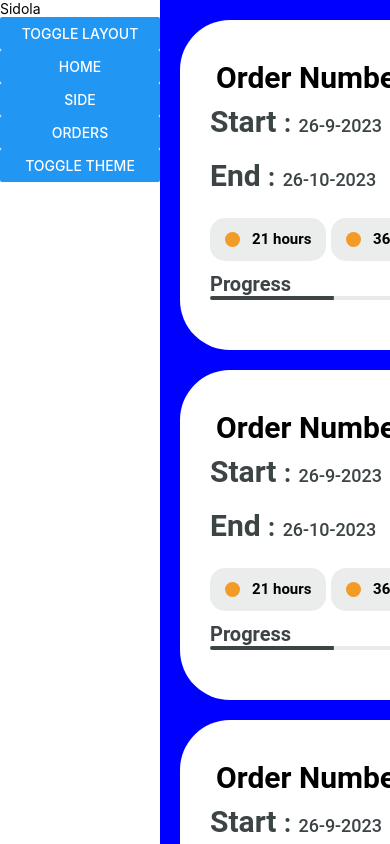
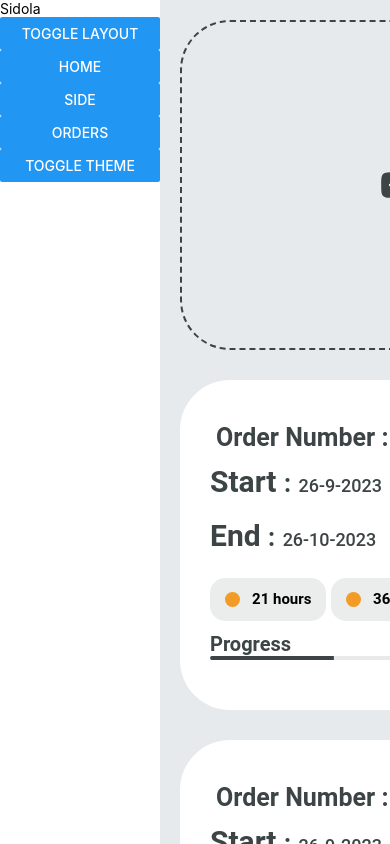
Before and after one commit to stap20/Textile-APP, a React Native app: screen / in a window 390 px wide. Both pictures are taken after a click on the button "ORDERS". Shown: the top 844 px of the page. Built offline with nearby package versions, Linux system fonts and the light colour scheme.

Commit message:
finshed page OrdersScreen

```diff
--- a/package.json
+++ b/package.json
@@ -17,7 +17,9 @@
     "react-i18next": "^13.3.1",
     "react-native": "0.72.6",
     "react-native-elements": "^3.4.3",
-    "react-native-restart": "^0.0.27"
+    "react-native-restart": "^0.0.27",
+    "react-native-svg": "^14.0.0",
+    "react-native-svg-transformer": "^1.1.0"
   },
   "devDependencies": {
     "@babel/core": "^7.20.0",
--- a/src/layout/LayoutManager.js
+++ b/src/layout/LayoutManager.js
@@ -7,7 +7,7 @@ import HomeScreen from '@screens/sidebar/HomeScreen';
 import OrdersScreen from '@screens/sidebar/orders/OrdersScreen';
 import LocalizationManager from '@localization/LocalizationManager'; // Import the LocalizationManager
 import {useTheme} from '@theme/ThemeProvider';
-
+import {convertToPxLayout} from '@styles/globalStyles';
 const LayoutManager = () => {
   const [selectedScreen, setSelectedScreen] = useState('Home');
   const {theme, toggleTheme, themeStyles} = useTheme();
@@ -64,7 +64,7 @@ const sidebarStyles = theme => {
       flex: 1, // Take up remaining space in the container
     },
     sidebarContainer: {
-      width: 160,
+      width: convertToPxLayout(160),
       backgroundColor: theme.colors.background,
     },
   });
--- a/src/screens/sidebar/orders/MechineCard.js
+++ b/src/screens/sidebar/orders/MechineCard.js
@@ -7,6 +7,7 @@ import {
   ordersStyle,
 } from '@styles/orders';
 import {useTheme} from '@theme/ThemeProvider';
+import {convertToPxLayout} from '@styles/globalStyles';
 
 export default function MechineCard({info, style}) {
   const {theme, toggleTheme, themeStyles} = useTheme();
@@ -21,8 +22,10 @@ export default function MechineCard({info, style}) {
         <View style={styles.header}>
           <View style={header.orderNumContainer}>
             <Text style={header.orderNumText}>
-              Order Number <Text style={{fontSize: 25}}>: </Text>
-              <Text style={{fontWeight: '500', fontSize: 18}}>
+              Order Number{' '}
+              <Text style={{fontSize: convertToPxLayout(25)}}>: </Text>
+              <Text
+                style={{fontWeight: '500', fontSize: convertToPxLayout(18)}}>
                 {info.order_number}
               </Text>
             </Text>
@@ -37,16 +40,18 @@ export default function MechineCard({info, style}) {
         <View style={styles.details}>
           <View style={details.startContainer}>
             <Text style={details.startText}>
-              Start <Text style={{fontSize: 25}}>:</Text>{' '}
-              <Text style={{fontWeight: '500', fontSize: 18}}>
+              Start <Text style={{fontSize: convertToPxLayout(25)}}>:</Text>{' '}
+              <Text
+                style={{fontWeight: '500', fontSize: convertToPxLayout(18)}}>
                 {info.start_date}
               </Text>
             </Text>
           </View>
           <View style={details.EndContainer}>
             <Text style={details.EndText}>
-              End <Text style={{fontSize: 25}}>:</Text>{' '}
-              <Text style={{fontWeight: '500', fontSize: 18}}>
+              End <Text style={{fontSize: convertToPxLayout(25)}}>:</Text>{' '}
+              <Text
+                style={{fontWeight: '500', fontSize: convertToPxLayout(18)}}>
                 {info.end_date}
               </Text>
             </Text>
@@ -84,7 +89,7 @@ export default function MechineCard({info, style}) {
                 trackColor="#E9E9E9" // temp
                 value={info.progress_percent / 100}
                 variant="determinate"
-                style={{borderRadius: 100}}
+                style={{borderRadius: convertToPxLayout(100)}}
               />
             </View>
             <View style={bottom.progressSpeed}>
@@ -176,7 +181,7 @@ export default function MechineCard({info, style}) {
 //     height: 43,
 //     flexDirection: 'row-reverse',
 //     alignSelf: 'center',
-//     backgroundColor: 'rgba(25, 135, 84, 0.2)',
+//     backgroundColor: 'rgba(convertToPxLayout(25), 135, 84, 0.2)',
 //     // justifyContent: "space-evenly",
 //     alignItems: 'center',
 //     paddingHorizontal: 12,
--- /dev/null
+++ b/src/screens/sidebar/orders/NewCard.js
@@ -0,0 +1,74 @@
+import {StyleSheet, View, Text, PixelRatio} from 'react-native';
+import {LinearProgress} from 'react-native-elements';
+import {useTheme} from '@theme/ThemeProvider';
+import {convertToPxLayout} from '@styles/globalStyles';
+import Svg, {Path} from 'react-native-svg';
+
+const AddIcon = props => (
+  <Svg
+    xmlns="http://www.w3.org/2000/svg"
+    width={46}
+    height={46}
+    fill="none"
+    {...props}>
+    <Path
+      fill="#3C4446"
+      d="M3.832 23c0-9.035 0-13.553 2.807-16.36 2.807-2.807 7.324-2.807 16.36-2.807 9.035 0 13.553 0 16.36 2.807 2.806 2.807 2.806 7.325 2.806 16.36s0 13.553-2.807 16.36c-2.806 2.807-7.324 2.807-16.36 2.807-9.035 0-13.552 0-16.36-2.807C3.833 36.553 3.833 32.035 3.833 23Z"
+    />
+    <Path
+      stroke="#fff"
+      strokeLinecap="round"
+      strokeWidth={3.75}
+      d="M28.75 23H23m0 0h-5.75M23 23v-5.75M23 23v5.75"
+    />
+  </Svg>
+);
+
+export default function NewCard({text, style}) {
+  const {theme, toggleTheme, themeStyles} = useTheme();
+  const styles = newOrdersStyle(themeStyles);
+
+  return (
+    <View style={[style, styles.container]}>
+      <View style={styles.plusContainer}>
+        <AddIcon />
+      </View>
+      <Text style={styles.newText}>{text}</Text>
+    </View>
+  );
+}
+
+const cardWidth = convertToPxLayout(539); // 539
+const cardHeight = convertToPxLayout(330); // 330
+const cardRadius = convertToPxLayout(50);
+const fontfamily = 'Roboto';
+
+const newOrdersStyle = theme => {
+  return StyleSheet.create({
+    container: {
+      flexDirection: 'row',
+      width: cardWidth,
+      height: cardHeight,
+      borderRadius: cardRadius,
+      borderWidth: convertToPxLayout(2),
+      borderStyle: 'dashed',
+      borderColor: '#3C4446',
+      padding: convertToPxLayout(30),
+      backgroundColor: 'transparent',
+      justifyContent: 'center',
+      alignItems: 'center',
+    },
+    plusContainer: {
+      marginRight: convertToPxLayout(20),
+      transform: [{scale: 1 / 1.5}],
+    },
+    plusIcon: {},
+    newText: {
+      fontFamily: fontfamily,
+      fontSize: convertToPxLayout(20),
+      // lineHeight: convertToPxLayout(20),
+      fontWeight: '700',
+      color: '#3C4446',
+    },
+  });
+};
--- a/src/screens/sidebar/orders/OrdersScreen.js
+++ b/src/screens/sidebar/orders/OrdersScreen.js
@@ -2,10 +2,12 @@ import {StyleSheet, View, Text, FlatList} from 'react-native';
 import MechineCard from './MechineCard';
 import {FlashList} from '@shopify/flash-list';
 import {useEffect} from 'react';
+import {convertToPxLayout} from '@styles/globalStyles';
+import NewCard from './NewCard';
 
 const example = [
   {
-    order_number: '13241234aaa',
+    order_number: '1234567',
     start_date: '26-9-2023',
     end_date: '26-10-2023',
     status: 'FINISHED',
@@ -17,7 +19,7 @@ const example = [
     total_rolls: 50,
   },
   {
-    order_number: '13241234aaa',
+    order_number: '1234567',
     start_date: '26-9-2023',
     end_date: '26-10-2023',
     status: 'FINISHED',
@@ -29,7 +31,7 @@ const example = [
     total_rolls: 50,
   },
   {
-    order_number: '13241234aaa',
+    order_number: '1234567',
     start_date: '26-9-2023',
     end_date: '26-10-2023',
     status: 'FINISHED',
@@ -41,7 +43,7 @@ const example = [
     total_rolls: 50,
   },
   {
-    order_number: '13241234aaa',
+    order_number: '1234567',
     start_date: '26-9-2023',
     end_date: '26-10-2023',
     status: 'FINISHED',
@@ -53,7 +55,7 @@ const example = [
     total_rolls: 50,
   },
   {
-    order_number: '13241234aaa',
+    order_number: '1234567',
     start_date: '26-9-2023',
     end_date: '26-10-2023',
     status: 'FINISHED',
@@ -65,7 +67,7 @@ const example = [
     total_rolls: 50,
   },
   {
-    order_number: '13241234aaa',
+    order_number: '1234567',
     start_date: '26-9-2023',
     end_date: '26-10-2023',
     status: 'FINISHED',
@@ -77,7 +79,7 @@ const example = [
     total_rolls: 50,
   },
   {
-    order_number: '13241234aaa',
+    order_number: '1234567',
     start_date: '26-9-2023',
     end_date: '26-10-2023',
     status: 'FINISHED',
@@ -89,7 +91,7 @@ const example = [
     total_rolls: 50,
   },
   {
-    order_number: '13241234aaa',
+    order_number: '1234567',
     start_date: '26-9-2023',
     end_date: '26-10-2023',
     status: 'FINISHED',
@@ -101,7 +103,7 @@ const example = [
     total_rolls: 50,
   },
   {
-    order_number: '13241234aaa',
+    order_number: '1234567',
     start_date: '26-9-2023',
     end_date: '26-10-2023',
     status: 'FINISHED',
@@ -117,15 +119,30 @@ const example = [
 export default function OrdersScreen() {
   return (
     <View style={styles.container}>
-      {/* <MechineCard info={example} /> */}
+      {/* <MechineCard info={example[0]} />
+      <MechineCard info={example[1]} /> */}
+      {/* <NewCard text={'Add Order'} /> */}
       <FlatList
         contentContainerStyle={styles.list}
         data={example}
-        renderItem={({item}) => (
-          <MechineCard info={item} style={{paddingRight: 30}} key={3} />
+        renderItem={({item, index}) =>
+          index != 0 ? (
+            <MechineCard
+              info={item}
+              style={{paddingRight: convertToPxLayout(30)}}
+              key={3}
+            />
+          ) : (
+            <NewCard
+              style={{marginRight: convertToPxLayout(30)}}
+              text={'Add Order'}
+            />
+          )
+        }
+        numColumns={3}
+        ItemSeparatorComponent={() => (
+          <View style={{height: convertToPxLayout(30)}} />
         )}
-        numColumns={3}
-        ItemSeparatorComponent={() => <View style={{height: 20}} />}
       />
     </View>
   );
@@ -134,10 +151,12 @@ export default function OrdersScreen() {
 const styles = StyleSheet.create({
   container: {
     flex: 1,
-    backgroundColor: 'red',
+    backgroundColor: '#E6EAED',
+    // paddingLeft: convertToPxLayout(82),
+    // paddingRight: convertToPxLayout(81),
   },
   list: {
-    backgroundColor: 'blue',
+    // backgroundColor: 'blue',
     paddingVertical: 20,
     paddingLeft: 20,
   },
--- a/src/styles/globalStyles.js
+++ b/src/styles/globalStyles.js
@@ -0,0 +1,7 @@
+import {PixelRatio} from 'react-native';
+
+const convertToPxLayout = px => {
+  return px / PixelRatio.get();
+};
+
+export {convertToPxLayout};
--- a/src/styles/orders/index.js
+++ b/src/styles/orders/index.js
@@ -1,31 +1,30 @@
 import {Dimensions, StyleSheet} from 'react-native';
+import {convertToPxLayout} from '../globalStyles';
+// const wWidth = Dimensions.get('window').width;
+// const wHeight = Dimensions.get('window').height;
 
-const wWidth = Dimensions.get('window').width;
-const wHeight = Dimensions.get('window').height;
+// const Wper = 0.2695;
+// const Hper = 0.275;
+// const t = null;
 
-const Wper = 0.2695;
-const Hper = 0.275;
-const t = null;
-
-const cardWidth = wWidth * Wper * t || 539; // 539
-const cardHeight = wHeight * Hper * t || 330; // 330
-const cardRadius = 50;
+const cardWidth = convertToPxLayout(539); // 539
+const cardHeight = convertToPxLayout(330); // 330
+const cardRadius = convertToPxLayout(50);
 const fontfamily = 'Roboto';
-
-const cardStatus = true;
 
 const ordersStyle = theme => {
   return StyleSheet.create({
     container: {},
     content: {
-      flex: 1,
+      // flex: 1,
       maxWidth: cardWidth,
       minWidth: cardWidth,
       maxHeight: cardHeight,
       minHeight: cardHeight,
       borderRadius: cardRadius,
-      padding: 30,
+      padding: convertToPxLayout(30),
       backgroundColor: theme.colors.background,
+      // backgroundColor: 'yellow',
     },
     header: {
       flex: 2,
@@ -46,7 +45,7 @@ const bottom = theme => {
   return StyleSheet.create({
     progressContainer: {
       flex: 2,
-      marginRight: 66,
+      marginRight: convertToPxLayout(66),
       justifyContent: 'center',
     },
     progressIndicatorInfo: {
@@ -61,33 +60,33 @@ const bottom = theme => {
     progressText: {
       fontFamily: fontfamily,
       fontWeight: '600',
-      fontSize: 20,
+      fontSize: convertToPxLayout(20),
       color: '#3C4446', // TODO:
     },
     progressTextPer: {
       fontFamily: fontfamily,
       fontWeight: '600',
-      fontSize: 20,
+      fontSize: convertToPxLayout(20),
       color: '#3C4446', // TODO:
     },
     progressSpeedText: {
       fontFamily: fontfamily,
       fontWeight: '500',
-      fontSize: 12,
+      fontSize: convertToPxLayout(12),
       color: '#3C4446', // TODO:
     },
 
     viewOrderAction: {
       flex: 1,
       backgroundColor: '#3C4446', //TODO:
-      borderRadius: 10,
+      borderRadius: convertToPxLayout(10),
       justifyContent: 'center',
       alignItems: 'center',
     },
     actionText: {
       fontFamily: fontfamily,
       fontWeight: '600',
-      fontSize: 16,
+      fontSize: convertToPxLayout(16),
       color: '#FFFFFF', // TODO:
     },
   });
@@ -100,7 +99,7 @@ const details = theme => {
     },
     startText: {
       fontFamily: fontfamily,
-      fontSize: 30,
+      fontSize: convertToPxLayout(30),
       fontWeight: '700',
       color: '#3C4446',
     },
@@ -110,9 +109,9 @@ const details = theme => {
     },
     EndText: {
       fontFamily: fontfamily,
-      fontSize: 30,
+      fontSize: convertToPxLayout(30),
       fontWeight: '700',
-      color: 'rgba(60, 68, 70, 1)',
+      color: '#3C4446',
     },
 
     moreContainer: {
@@ -120,78 +119,77 @@ const details = theme => {
       flexDirection: 'row',
       justifyContent: 'flex-start',
       alignItems: 'center',
-      // backgroundColor: "#ffffff",
     },
     PausedContainer: {
       flexDirection: 'row',
       justifyContent: 'space-evenly',
       alignItems: 'center',
       backgroundColor: 'rgba(60, 68, 70, 0.1)',
-      paddingHorizontal: 12,
-      height: 43,
-      width: 116,
-      borderRadius: 15,
+      paddingHorizontal: convertToPxLayout(12),
+      height: convertToPxLayout(43),
+      width: convertToPxLayout(116),
+      borderRadius: convertToPxLayout(15),
     },
     PausedIcon: {
-      width: 15,
-      height: 15,
-      borderRadius: 999,
+      width: convertToPxLayout(15),
+      height: convertToPxLayout(15),
+      borderRadius: convertToPxLayout(999),
       backgroundColor: '#F29B26', // temp
-      marginRight: 10,
+      marginRight: convertToPxLayout(10),
     },
     PausedText: {
       fontFamily: fontfamily,
       fontWeight: '600',
       textAlign: 'left',
-      fontSize: 15,
+      fontSize: convertToPxLayout(15),
     },
     WorkingContainer: {
       flexDirection: 'row',
       justifyContent: 'space-evenly',
       alignItems: 'center',
       backgroundColor: 'rgba(60, 68, 70, 0.1)',
-      paddingHorizontal: 12,
-      height: 43,
-      width: 116,
-      borderRadius: 15,
-      marginHorizontal: 5,
+      paddingHorizontal: convertToPxLayout(12),
+      height: convertToPxLayout(43),
+      width: convertToPxLayout(116),
+      borderRadius: convertToPxLayout(15),
+      marginHorizontal: convertToPxLayout(5),
     },
     WorkingIcon: {
-      width: 15,
-      height: 15,
-      borderRadius: 999,
+      width: convertToPxLayout(15),
+      height: convertToPxLayout(15),
+      borderRadius: convertToPxLayout(999),
       backgroundColor: '#F29B26', // temp
-      marginRight: 10,
+      marginRight: convertToPxLayout(10),
     },
     WorkingText: {
       fontFamily: fontfamily,
       fontWeight: '600',
       textAlign: 'left',
-      fontSize: 15,
+      fontSize: convertToPxLayout(15),
     },
     infoContainer: {
       flexDirection: 'row',
       justifyContent: 'space-evenly',
       alignItems: 'center',
       backgroundColor: 'rgba(60, 68, 70, 0.1)',
-      paddingHorizontal: 12,
+      paddingHorizontal: convertToPxLayout(12),
       // paddingLeft: 0,
-      height: 43,
-      width: 116,
-      borderRadius: 15,
+      height: convertToPxLayout(43),
+      width: convertToPxLayout(116),
+      borderRadius: convertToPxLayout(15),
     },
     infoIcon: {
-      width: 15,
-      height: 15,
-      borderRadius: 999,
+      width: convertToPxLayout(15),
+      height: convertToPxLayout(15),
+      borderRadius: convertToPxLayout(999),
       backgroundColor: '#F29B26', // temp
-      marginRight: 10,
+      marginRight: convertToPxLayout(10),
     },
     infoText: {
       fontFamily: fontfamily,
       fontWeight: '600',
       textAlign: 'left',
-      fontSize: 15,
+      fontSize: convertToPxLayout(15),
     },
   });
 };
@@ -220,40 +218,41 @@ const header = (theme, status) => {
     orderNumContainer: {
       justifyContent: 'center',
       alignItems: 'center',
-      paddingHorizontal: 6,
+      paddingHorizontal: convertToPxLayout(6),
     },
     orderNumText: {
       width: '100%',
       fontFamily: fontfamily,
       fontWeight: '700',
       textAlign: 'left',
-      fontSize: 30,
+      fontSize: convertToPxLayout(25),
+      color: '#3C4446',
     },
     statusContainer: {
-      height: 43,
+      height: convertToPxLayout(43),
       flexDirection: 'row-reverse',
       alignSelf: 'center',
       backgroundColor: bgColor, // green
       alignItems: 'center',
-      paddingHorizontal: 12,
-      borderRadius: 15,
+      paddingHorizontal: convertToPxLayout(12),
+      borderRadius: convertToPxLayout(15),
     },
     status: {
-      marginLeft: 12,
+      marginLeft: convertToPxLayout(12),
     },
     statusText: {
       fontFamily: fontfamily,
-      fontSize: 16,
+      fontSize: convertToPxLayout(16),
       fontWeight: '700',
-      lineHeight: 19.36,
+      lineHeight: convertToPxLayout(19.36),
       textAlign: 'left',
       color: contentColor,
       // temp
     },
     statusIcon: {
-      width: 15,
-      height: 15,
-      borderRadius: 999,
+      width: convertToPxLayout(15),
+      height: convertToPxLayout(15),
+      borderRadius: convertToPxLayout(999),
       backgroundColor: contentColor,
       // temp
     },
```
Also changed, not shown: 3 other files (tests, documents, lock files or other folders).
